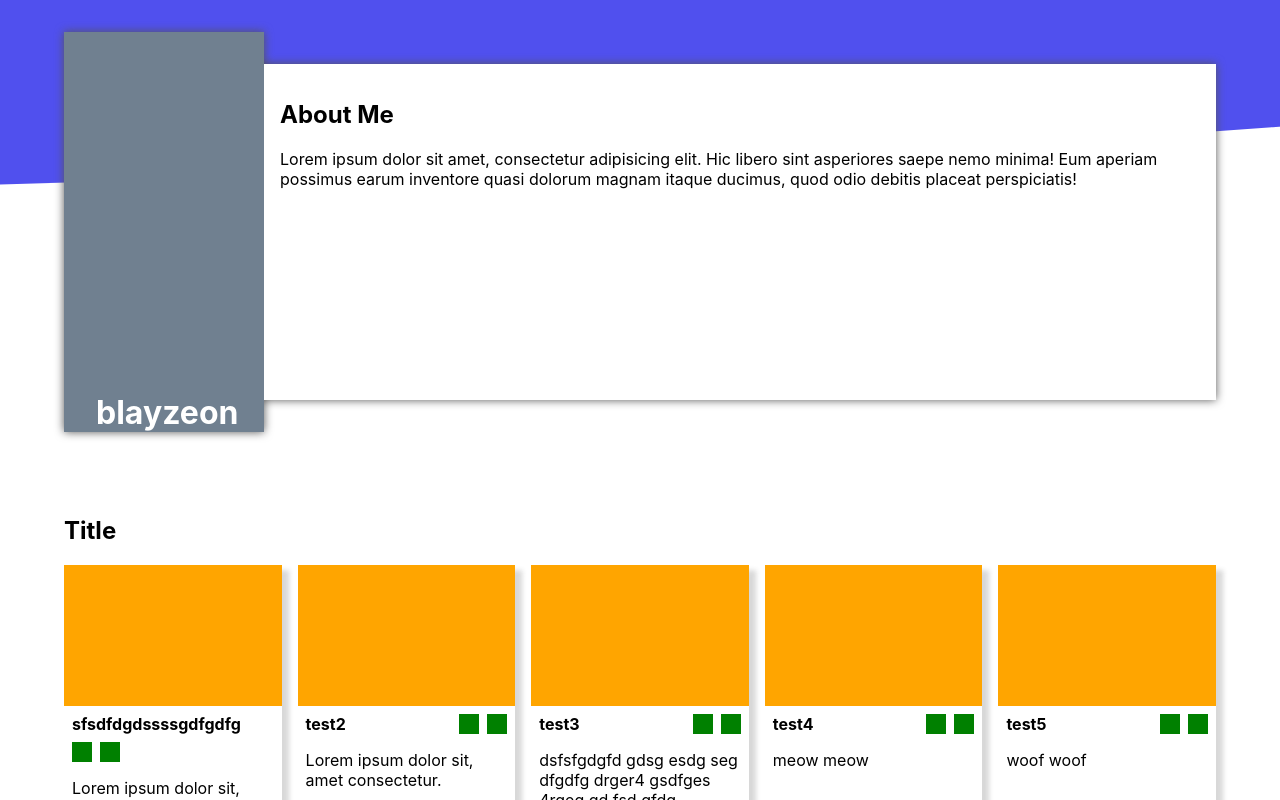
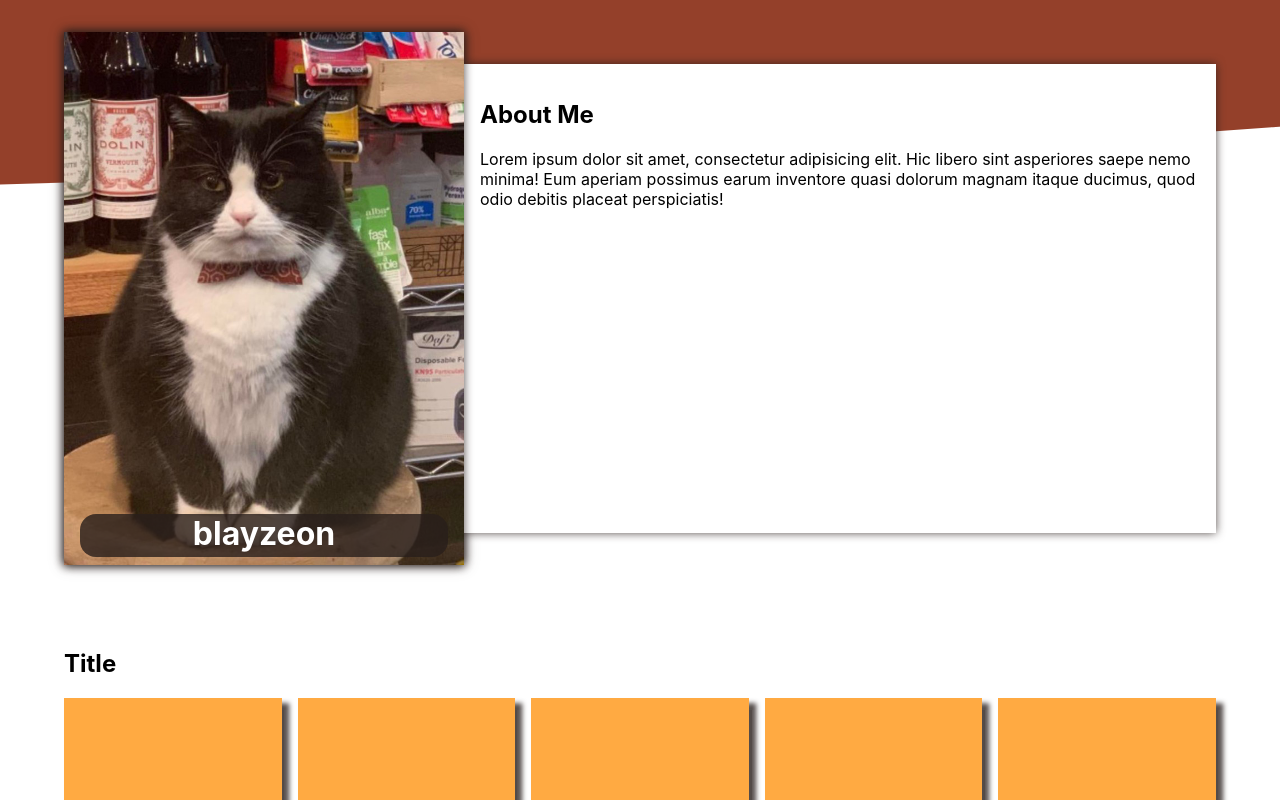
Before and after one commit to blayzeon/personal-portfolio, a React (Create React App) app: page / in a window 1280 px wide. Shown: the top 800 px of the page. Built offline with nearby package versions, Linux system fonts and the light colour scheme.

Commit message:
add style and img

```diff
--- a/src/App.css
+++ b/src/App.css
@@ -1,3 +1,9 @@
+:root {
+  --primary: #94402a;
+  --secondary: #ffaa42;
+  --shadow: hsla(14, 20%, 13%, 0.8);
+}
+
 .App {
   display: flex;
   flex-direction: column;
@@ -20,7 +26,7 @@
   min-height: 200px;
   width: 100%;
   padding-bottom: 2rem;
-  background-color: #5050ee;
+  background-color: var(--primary);
   clip-path: ellipse(258% 100% at -99.76% 0%);
 }
 
@@ -30,19 +36,26 @@
   margin: 2em 0;
 }
 
-.subtext {
-  position: absolute;
-  margin: 0 1em;
-  bottom: 0;
+.portPic {
+  width: 100%;
+  max-width: 400px;
   color: white;
+  background-image: url(../public/img/beauty-and-grace.png);
+  background-position: center;
+  background-size: cover !important;
+  display: flex;
+  flex-direction: column;
+  justify-content: end;
+  text-align: center;
+  aspect-ratio: 1.5/2;
 }
 
-.img {
-  min-width: 200px;
-  position: relative;
-  background-color: slategray;
-  height: 400px;
-  width: 200px;
+.portPic > * {
+  background-color: var(--shadow);
+  border-radius: 1rem;
+  font-size: 2rem;
+  padding: 0 0.5rem 0.3rem;
+  margin: 0rem 1rem 0.5rem;
 }
 
 .flex {
@@ -50,12 +63,12 @@
 }
 
 .shadow {
-  filter: drop-shadow(0 0 0.3em rgb(84, 84, 84));
+  filter: drop-shadow(0 0 0.3em var(--shadow));
 }
 
 .App > footer {
   display: flex;
-  background-color: gray;
+  background-color: var(--primary);
   gap: 1rem;
 }
 
@@ -91,13 +104,13 @@
 .card {
   display: flex;
   flex-direction: column;
-  box-shadow: 0.4rem 0.4rem 0.3rem 0.1rem rgba(62, 62, 62, 0.2);
+  box-shadow: 0.4rem 0.4rem 0.3rem 0.1rem var(--shadow);
   min-width: 200px;
 }
 
 .card-image {
   aspect-ratio: 2/1.3;
-  background-color: orange;
+  background-color: var(--secondary);
 }
 
 .card-text {
@@ -118,7 +131,7 @@
   margin: 0;
 }
 
-@media screen and (max-width: 480px) {
+@media screen and (max-width: 710px) {
   .flex {
     flex-direction: column;
     justify-content: center;
--- a/src/App.js
+++ b/src/App.js
@@ -9,8 +9,8 @@ function App() {
         <div className="curved"></div>
         <div className="shadow">
           <div className="margin flex">
-            <div className="img">
-              <h1 className="subtext">blayzeon</h1>
+            <div className="portPic shadow">
+              <h1>blayzeon</h1>
             </div>
             <div className="blurb">
               <h2>About Me</h2>
```
Also changed, not shown: public/img/beauty-and-grace.png (added).
